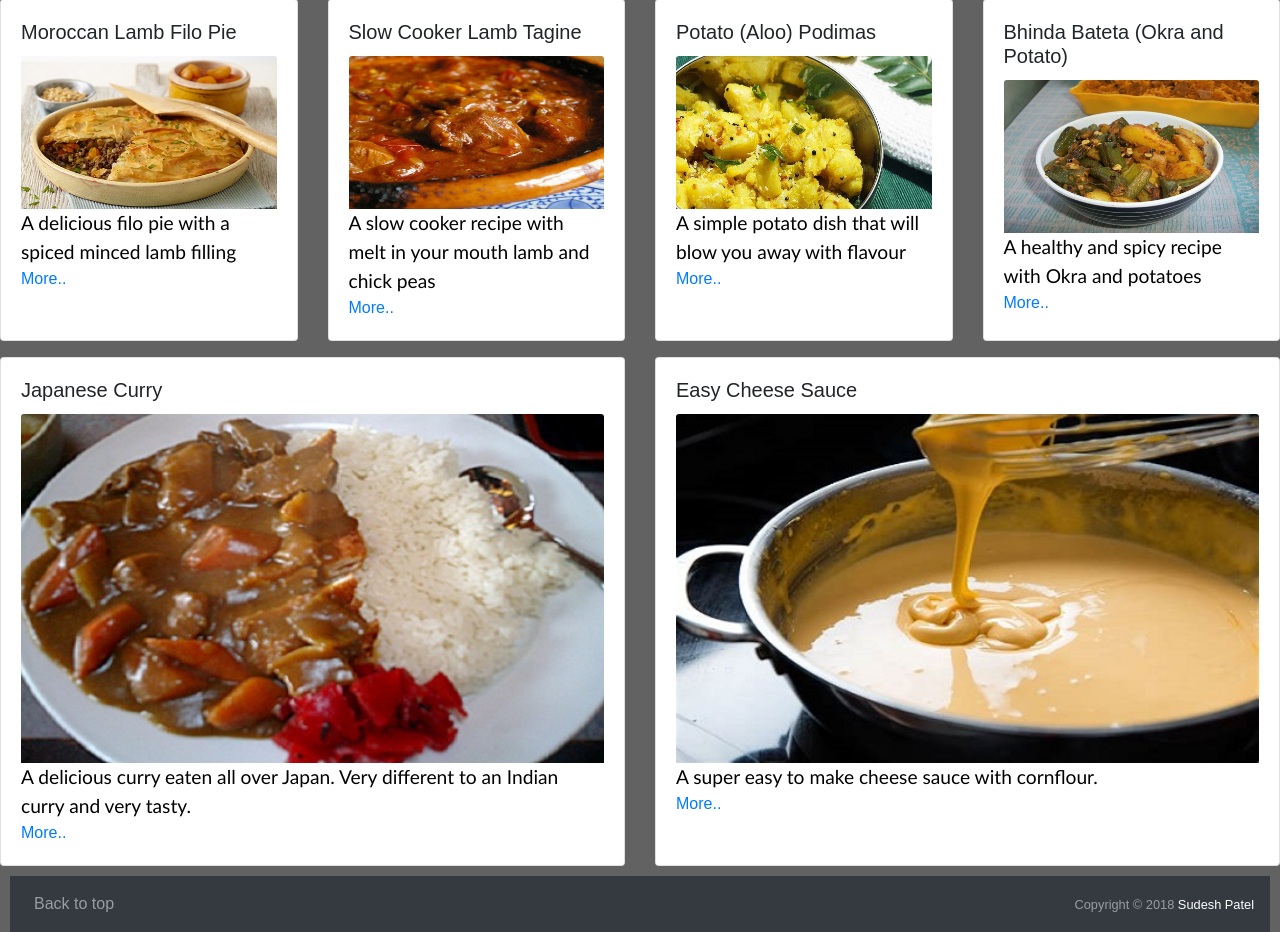
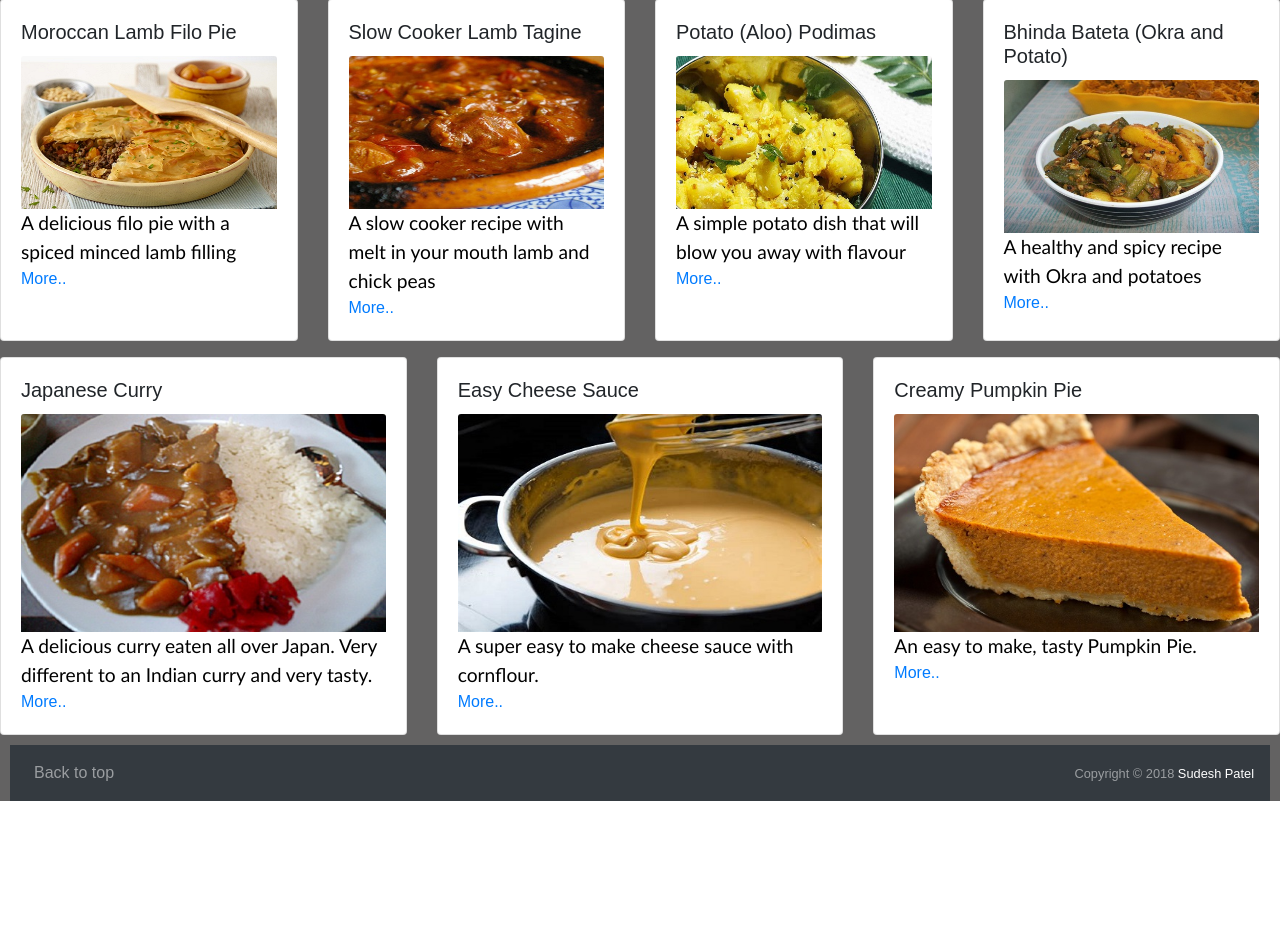
Before and after one commit to skar1962/sudeshpatel, a PHP site: page /recipes.php in a window 1280 px wide. Shown: the part 347-1279 px from the top of the page. After the commit the page ends 1148 px from the top, so only its background shows below. Run offline with PHP 8.4, Linux system fonts and the light colour scheme; some libraries are stand-ins or nearby versions.

Commit message:
Added pumpkin pie recipe

```diff
--- a/recipes.php
+++ b/recipes.php
@@ -127,6 +127,20 @@
 						</a>
 					</div>
 				</div>
+
+				<!-- Pumpkin Pie -->
+				<div class="card" style="width: 18rem;">
+					<div class="card-body">
+						<h5 class="card-title">Creamy Pumpkin Pie</h5>
+						<a href="#pumpkinPie" class="card-link" data-toggle="modal">
+							<img class="card-img-top" src="./images/recipes/pumpkinpie.jpg" alt="Pumpkin Pie">
+							<!-- <h6 class="card-subtitle mb-2 text-muted">Card subtitle</h6> -->
+							<p class="card-text">An easy to make, tasty Pumpkin Pie.</p>
+							More..
+						</a>
+					</div>
+				</div>
+
 			</div>	<!-- Card Deck 2 -->
 
 
@@ -421,6 +435,65 @@
 					</div>
 				</div>
 			</div>
+			<div class="modal fade" id="pumpkinPie" tabindex="-1" role="dialog" aria-labelledby="exampleModalLabel" aria-hidden="true">
+				<div class="modal-dialog modal-lg" role="document">
+					<div class="modal-content">
+						<div class="modal-header">
+							<h5 class="modal-title" id="exampleModalLabel">Creamy Pumpkin Pie</h5>
+							<button type="button" class="close" data-dismiss="modal" aria-label="Close">
+							<span aria-hidden="true">&times;</span>
+							</button>
+						</div>
+						<div class="modal-body">
+							<img class="card-img-top" src="./images/recipes/pumpkinpie.jpg" alt="Pumpkin Pie">
+							<span class="badge badge-primary">Prep: 60 min</span>
+							<span class="badge badge-warning">Cook: 40 min</span>
+							<span class="badge badge-success">Ready in: 100 min</span>
+							<h2>Ingredients</h2>
+							<ul>1 UK sized medium pumpkin</ul>
+							<ul>400g can of sweetened condensed milk</ul>
+							<ul>2 eggs</ul>
+							<ul>1 tsp ground cinnamon</ul>
+							<ul>½ tsp ground ginger</ul>
+							<ul>½ tsp ground nutmeg</ul>
+							<ul>½ tsp salt</ul>
+							<ul>500g Jus Rol (or similar) shortcrust pastry block or ready made pie dish crust</ul>
+
+							<h2>To make pumpkin puree</h2>
+							1. Preheat the oven to 165 degress C.
+							<br>
+							2. Wash and halve the pumpkin and scoop out the seeds and the stringy bits. (I'd keep the seeds to toast and have as a healthy
+							snack).
+							<br>
+							3. Place the pumpkin halves cut side down in a baking tray and bake for 45-60 mins or until the pumpkin is soft to the touch.
+							<br>
+							4. Remove from oven, let it cool, then scrape out the pumpkin meat.
+							<br>
+							5. Puree in a processor or blender.
+							<br>
+
+							<h2>Pastry base</h2>
+							If you are using a short crust pastry block or have made your own pastry rather than a ready made pie dish crust, you will need to
+							blind bake the pastry.  Click <a target="_blank" href="https://www.bbcgoodfood.com/videos/techniques/how-blind-bake-pastry">here</a> to understand how to blind bake pastry.
+
+							<h2>Method</h2>
+							1. To make the pie, preheat the oven to 220 degrees C
+							<br>
+							2. In a large bowl, combine the pumpkin puree and condensed milk. Add the eggs, cinnamon, ginger, nutmeg and salt.
+							Mix together with a wire whisk until thoroughly blended
+							<br>
+							3. Pour the mixture into the pie crust and bake in the oven for 15 minutes. Then reduce the heat to 175 degrees C and bake for another 35-40
+							 minutes or until a knife inserted comes out clean.
+							<br>
+							Let it cool before slicing the pie and enjoying with some double cream poured on top!
+						</div>
+						<div class="modal-footer">
+							<button type="button" class="btn btn-primary" data-dismiss="modal">Close</button>
+						</div>
+					</div>
+				</div>
+			</div>
+
 			<!-- End of Modals -->
 		</main>
 
```
Also changed, not shown: images/recipes/pumpkinpie.jpg (added).
